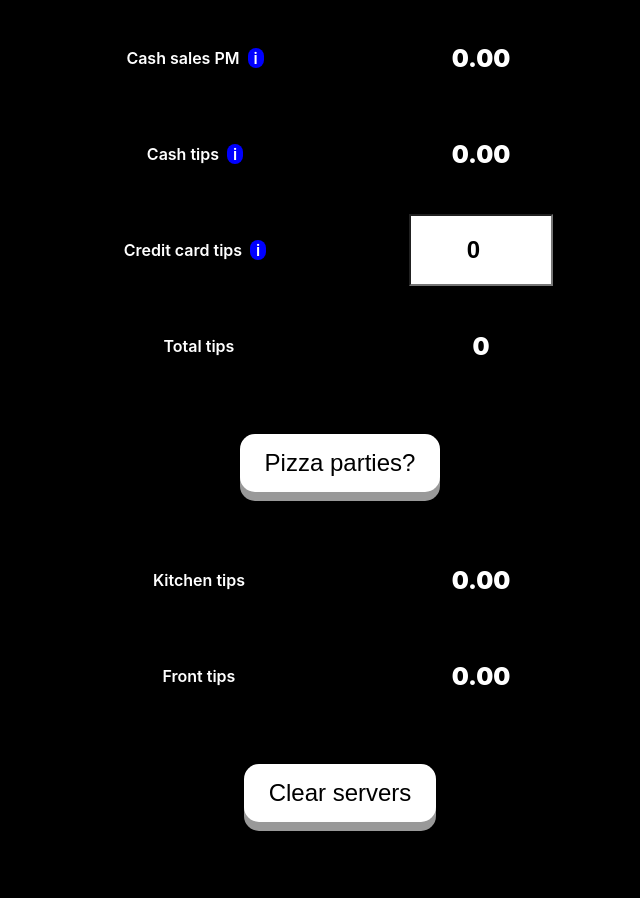
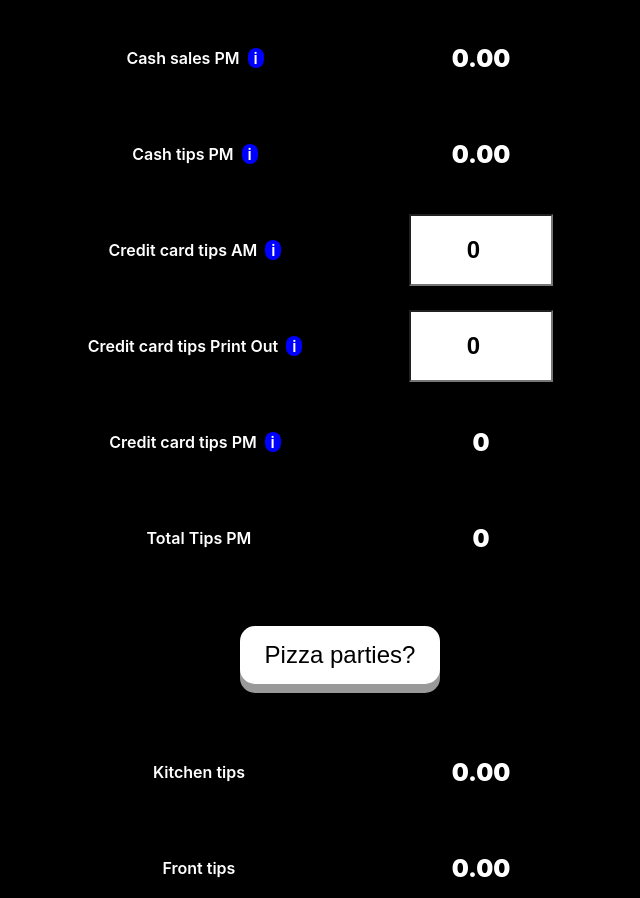
Before and after one commit to manuelcasanova/rmf, a React (Create React App) app in the folder client/: page /night in a window 1280 px wide. Shown: the part 919-1817 px from the top of the page, without its empty margins (300-940 px from the left). Built offline with nearby package versions, Linux system fonts and the light colour scheme.

Commit message:
Credit card tips PM shift

```diff
--- a/client/src/Closing.jsx
+++ b/client/src/Closing.jsx
@@ -329,7 +329,7 @@ export default function Closing() {
           </div>
 
           <div className='inline'>
-            <label className='inline-label'>Pizza making children</label>
+            <label className='inline-label'>Pizza making children / Cocktail making adults</label>
             <input type="number" className='pizza-input' value={pizzaChildren} onChange={(e) => setPizzaChildren(e.target.value)}></input>
           </div>
 
--- a/client/src/ClosingNight.jsx
+++ b/client/src/ClosingNight.jsx
@@ -33,8 +33,9 @@ export default function ClosingNight() {
   const [cashSalesPrintOut, setCashSalesPrintOut] = useState(0)
   const cashSalesPM = (cashSalesPrintOut - cashSalesAM).toFixed(2)
   const cashTips = (parseFloat(cashCounted) + parseFloat(receipts) - parseFloat(cashSalesPM) - parseFloat(float)).toFixed(2)
-  const [creditCardTips, setCreditCardTips] = useState(0)
-  const totalTips = parseFloat(cashTips) + parseFloat(creditCardTips)
+  const [creditCardsTipsAM, setCreditCardsTipsAM] = useState(0)
+  const [creditCardsTipsPrintOut, setCreditCardsTipsPrintOut] = useState(0)
+  const totalTips = parseFloat(cashTips) + parseFloat(creditCardsTipsPrintOut) - parseFloat(creditCardsTipsAM)
   const [pizzaAdults, setPizzaAdults] = useState(0)
   const [cocktailAdults, setCocktailAdults] = useState(0)
   const [pizzaChildren, setPizzaChildren] = useState(0)
@@ -52,7 +53,9 @@ export default function ClosingNight() {
   const [cashSalesAMInfo, setCashSalesAMInfo] = useState(false)
   const [cashSalesPrintOutInfo, setCashSalesPrintOutInfo] = useState(false)
   const [cashTipsInfo, setCashTipsInfo] = useState(false)
-  const [creditCardTipsInfo, setCreditCardTipsInfo] = useState(false)
+  const [creditCardsTipsAMInfo, setCreditCardsTipsAMInfo] = useState(false)
+  const [creditCardsTipsPMInfo, setCreditCardsTipsPMInfo] = useState(false)
+  const [creditCardsPrintOutInfo, setCreditCardsTipsPrintOutInfo] = useState(false)
   const [newFloatInfo, setNewFloatInfo] = useState(false)
   const [pizzaParties, setPizzaParties] = useState(false)
   const [cashSalesPMInfo, setCashSalesPMInfo] = useState(false)
@@ -88,9 +91,19 @@ export default function ClosingNight() {
     setCashTipsInfo(prev => !prev)
   }
 
-  const showCreditCardTipsInfo = (e) => {
+  const showCreditCardsTipsAMInfo = (e) => {
     e.preventDefault();
-    setCreditCardTipsInfo(prev => !prev)
+    setCreditCardsTipsAMInfo(prev => !prev)
+  }
+
+  const showCreditCardsTipsPrintOutInfo = (e) => {
+    e.preventDefault();
+    setCreditCardsTipsPrintOutInfo(prev => !prev)
+  }
+
+  const showCreditCardsTipsPMInfo = (e) => {
+    e.preventDefault();
+    setCreditCardsTipsPMInfo(prev => !prev)
   }
 
   const showNewFloatInfo = (e) => {
@@ -154,7 +167,7 @@ export default function ClosingNight() {
     setReceipts(0);
     setFloat(0);
     setCashSalesAM(0);
-    setCreditCardTips(0)
+    setCreditCardsTipsAM(0)
     setPizzaAdults(0);
     setPizzaChildren(0);
     setPizzaServers(0)
@@ -214,7 +227,7 @@ export default function ClosingNight() {
     setReceipts(10);
     setFloat(400);
     setCashSalesAM(500);
-    setCreditCardTips(500)
+    setCreditCardsTipsAM(500)
     setPizzaAdults(10);
     setPizzaChildren(10);
     setPizzaServers(2)
@@ -314,7 +327,7 @@ export default function ClosingNight() {
 
 
 <div className='inline'>
-  <label className='inline-label'>Cash tips<div className="info" onClick={showCashTipsInfo}>i</div></label>
+  <label className='inline-label'>Cash tips PM<div className="info" onClick={showCashTipsInfo}>i</div></label>
   <div className='money-input'>{!isNaN(cashTips) && cashTips}</div>
   {isNaN(cashTips)
     &&
@@ -326,15 +339,36 @@ export default function ClosingNight() {
 {cashTipsInfo && <div className='info-message'>Cash tips = Total cash - Float - Cash sales</div>}
 
 <div className='inline'>
-  <label className='inline-label'>Credit card tips<div className="info" onClick={showCreditCardTipsInfo}>i</div></label>
-  <input type="number" className='money-input' value={creditCardTips} onChange={(e) => setCreditCardTips(e.target.value)}></input>
+  <label className='inline-label'>Credit card tips AM<div className="info" onClick={showCreditCardsTipsAMInfo}>i</div></label>
+  <input type="number" className='money-input' value={creditCardsTipsAM} onChange={(e) => setCreditCardsTipsAM(e.target.value)}></input>
 </div>
 
-{creditCardTipsInfo && <div className='info-message'>Tips paid on print out</div>}
+{creditCardsTipsAMInfo && <div className='info-message'>Credit Card tips from the AM shift</div>}
+
 
 <div className='inline'>
-  <label className='inline-label'>Total tips</label>
-  <div className='money-input'>{!isNaN(cashTips) && roundToTwo((roundToTwo(cashTips) + roundToTwo(creditCardTips)))}</div>
+  <label className='inline-label'>Credit card tips Print Out<div className="info" onClick={showCreditCardsTipsPrintOutInfo}>i</div></label>
+  <input type="number" className='money-input' value={creditCardsTipsPrintOut} onChange={(e) => setCreditCardsTipsPrintOut(e.target.value)}></input>
+</div>
+
+{creditCardsPrintOutInfo && <div className='info-message'>Credit Card tips from the Print Out</div>}
+
+<div className='inline'>
+  <label className='inline-label'>Credit card tips PM<div className="info" onClick={showCreditCardsTipsPMInfo}>i</div></label>
+  <div className='money-input'>{!isNaN(cashTips) && roundToTwo((roundToTwo(creditCardsTipsPrintOut) - roundToTwo(creditCardsTipsAM)))}</div>
+  {isNaN(cashTips)
+    &&
+    <div className='error-message'>Input fields cannot be empty. Set to 0 if necessary.</div>
+  }
+</div>
+
+{creditCardsTipsPMInfo && <div className='info-message'>CC tips PM shift = CC tips on Print Out - CC tips AM shift</div>}
+
+
+
+<div className='inline'>
+  <label className='inline-label'>Total Tips PM</label>
+  <div className='money-input'>{!isNaN(cashTips) && roundToTwo((roundToTwo(cashTips) + roundToTwo(creditCardsTipsPrintOut) - roundToTwo(creditCardsTipsAM)))}</div>
   {isNaN(cashTips)
     &&
     <div className='error-message'>Input fields cannot be empty. Set to 0 if necessary.</div>
@@ -361,7 +395,7 @@ export default function ClosingNight() {
           </div>
 
           <div className='inline'>
-            <label className='inline-label'>Pizza making children</label>
+            <label className='inline-label'>Pizza making children / Cocktail making adults</label>
             <input type="number" className='pizza-input' value={pizzaChildren} onChange={(e) => setPizzaChildren(e.target.value)}></input>
           </div>
 
```
